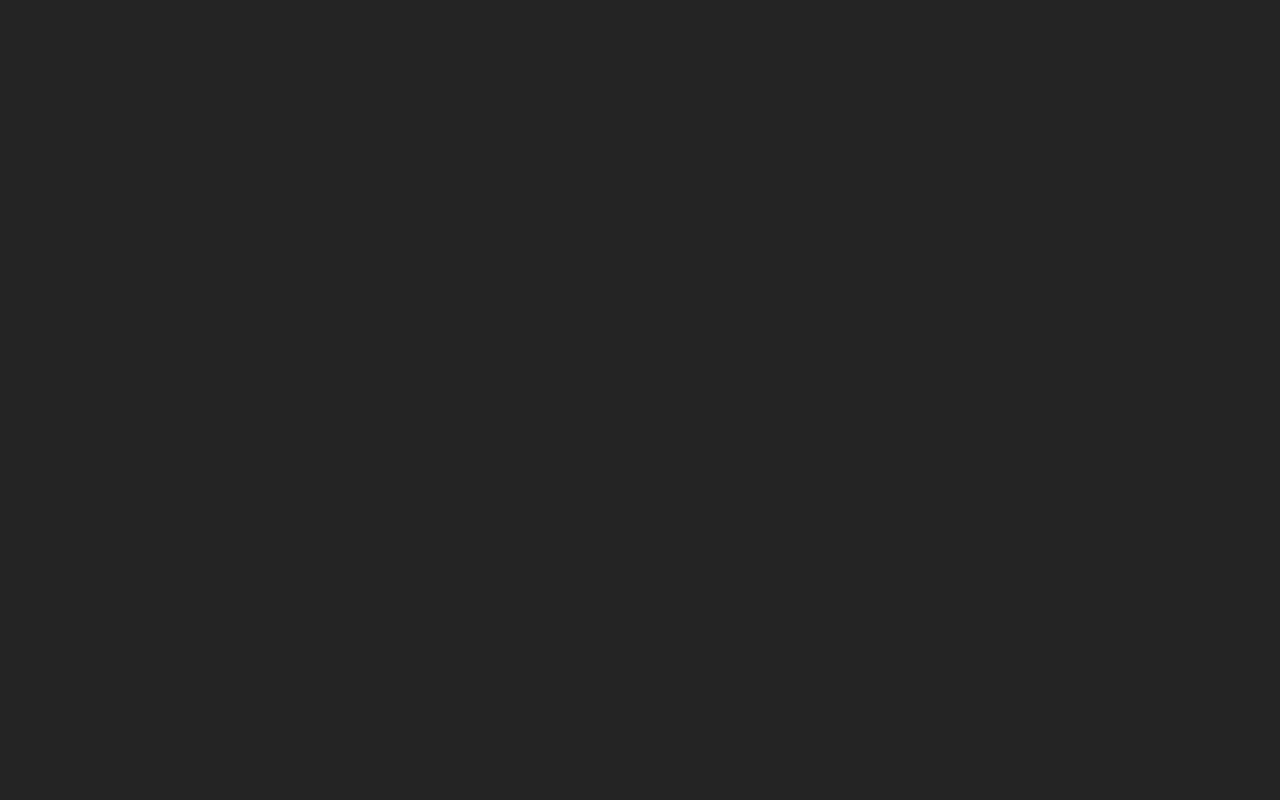
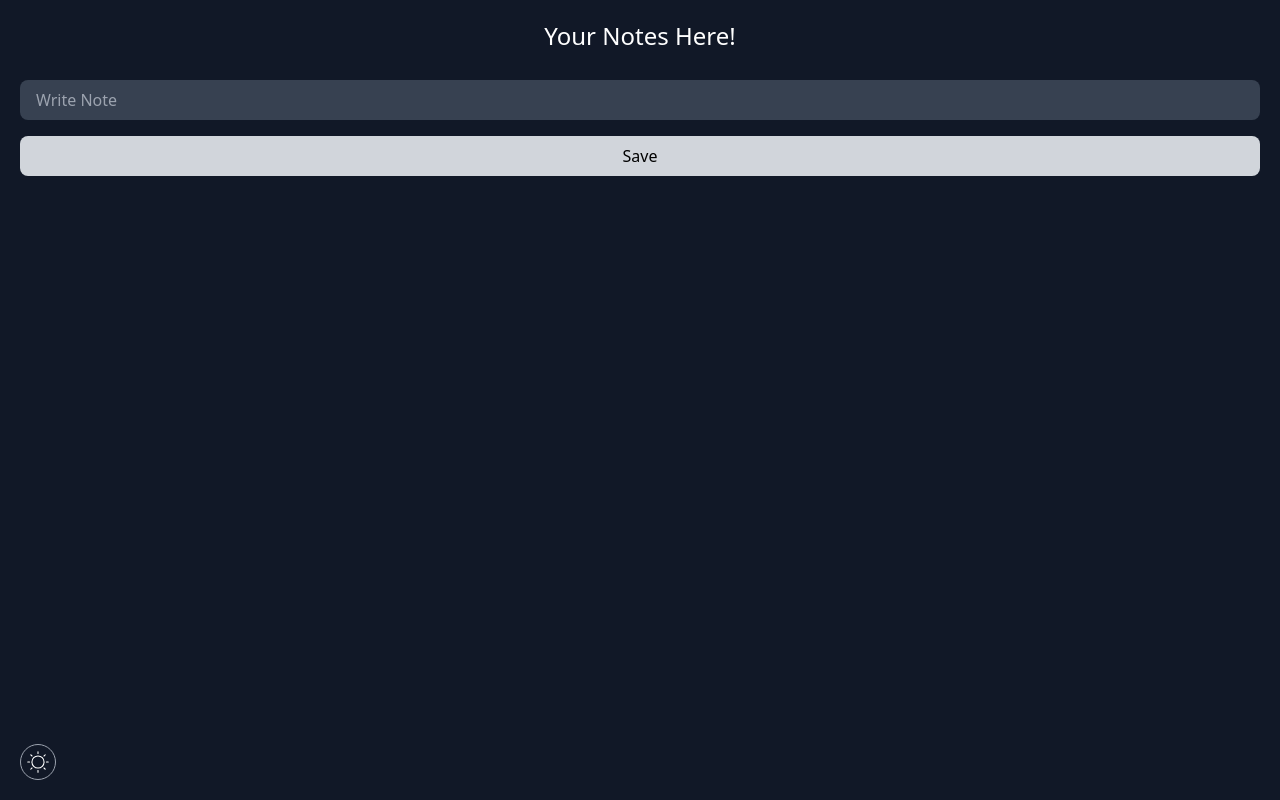
Before and after one commit to devrafael7/Next-Projects, a React (Vite) app in the folder project4/project4/: page /Notebook in a window 1280 px wide. Before the commit this address had no page. Built offline with nearby package versions, Linux system fonts and the light colour scheme.

Commit message:
notebook element and dark mode action have been created successfully

```diff
--- a/project4/project4/src/App.tsx
+++ b/project4/project4/src/App.tsx
@@ -4,6 +4,7 @@ import Home from "./pages/Home";
 import ShoppingCart from "./components/ShoppingCart";
 import Cart from "./components/Cart";
 import CartTest from "./components/CartTest";
+import Notebook from "./components/Notebook";
 
 function App() {
   return (
@@ -14,6 +15,7 @@ function App() {
         <Route path="/ShoppingCart" element={<ShoppingCart />} />
         <Route path="/Cart" element={<Cart />} />
         <Route path="/CartTest" element={<CartTest />} />
+        <Route path="/Notebook" element={<Notebook />} />
       </Routes>
     </BrowserRouter>
   );
--- /dev/null
+++ b/project4/project4/src/components/Notebook.tsx
@@ -0,0 +1,29 @@
+import { useState } from "react";
+import { CiLight } from "react-icons/ci";
+
+
+export default function Notebook() {
+    const [text, setText] = useState('');
+    const [notes, setNotes] = useState<string[]>([]);
+
+    const [light, setLight] = useState(false);
+
+  return (
+    <div className={`${light ? "bg-gray-200" : "bg-gray-900"} px-5 py-5 w-full flex flex-col min-h-screen relative transition-all`}>
+        <h1 className={`${light ? "text-black" : "text-white"} text-2xl self-center mb-7`}>
+            Your Notes Here!
+        </h1>
+        <input className={`${light ? "bg-gray-300 text-black" : "bg-gray-700 text-white"} w-full h-auto py-2 px-4 outline-none mb-4 rounded-lg`} placeholder="Write Note" type="text" name="" id=""
+        value={text}
+        onChange={e => setText(e.target.value)}/>
+        <button onClick={()=> {setNotes([...notes, text]); setText(''); }}
+        className={`${light ? "bg-gray-800 text-white hover:bg-gray-900" : "bg-gray-300 text-black" } w-full h-auto py-2 rounded-lg hover:bg-gray-200 transition-all`} type="button">
+            Save
+        </button>
+        <ul>
+            {notes.map((note, i) => <li key={i}>{note}</li>)}
+        </ul>
+        <CiLight onClick={()=> setLight(!light)} className={`${light ? "text-black border-black" : "text-white border-gray-400"} text-4xl border-solid border rounded-full p-1 cursor-pointer absolute bottom-5`}/>
+    </div>
+  );
+}
--- a/project4/project4/src/index.css
+++ b/project4/project4/src/index.css
@@ -15,8 +15,7 @@
 
 body {
   width: 100vw;
-  min-height: 100vh;
-  padding: 15px 15px;
+  height: 100vh;
 }
 
 input[type=number]::-webkit-inner-spin-button,
```
